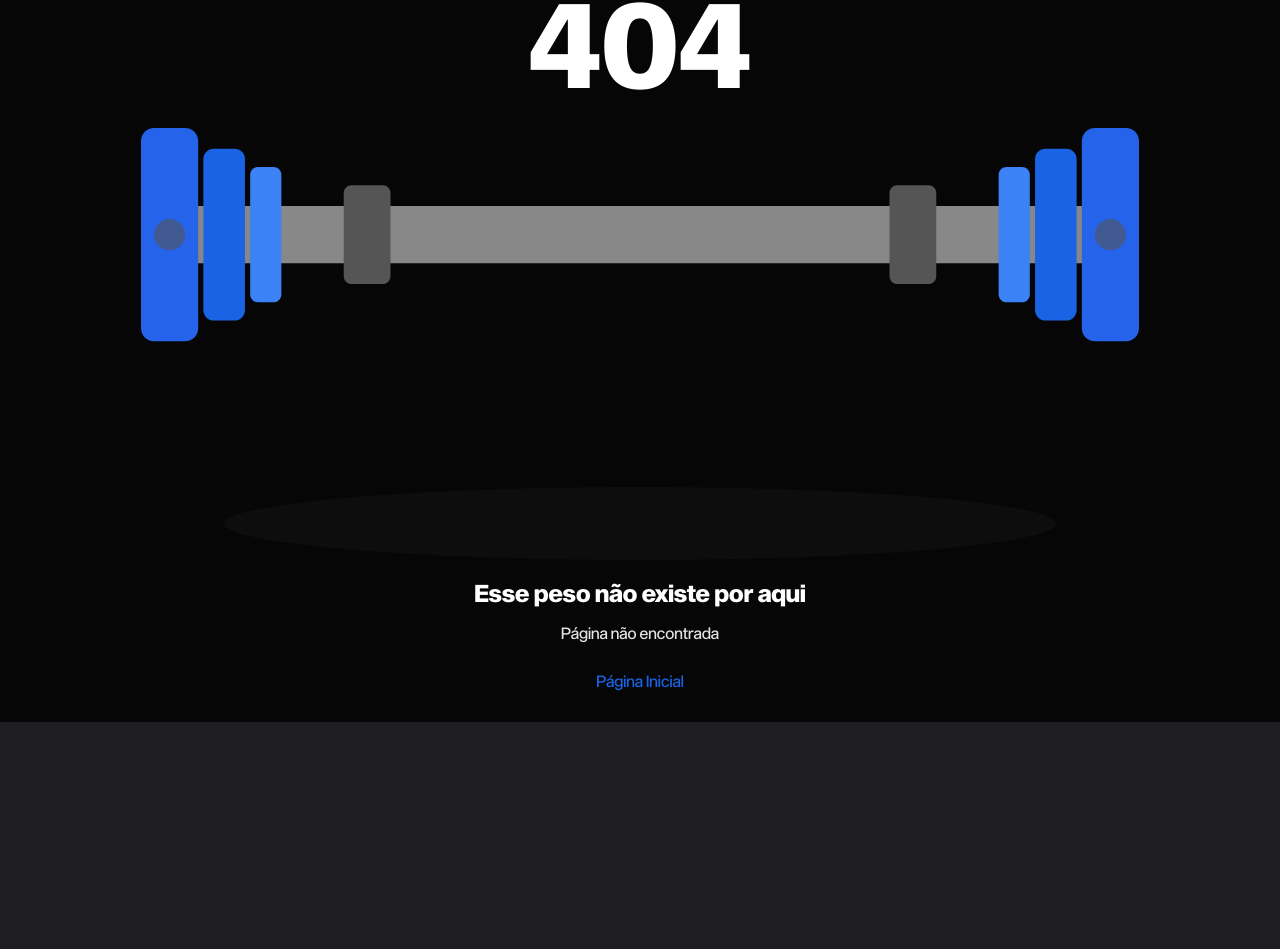
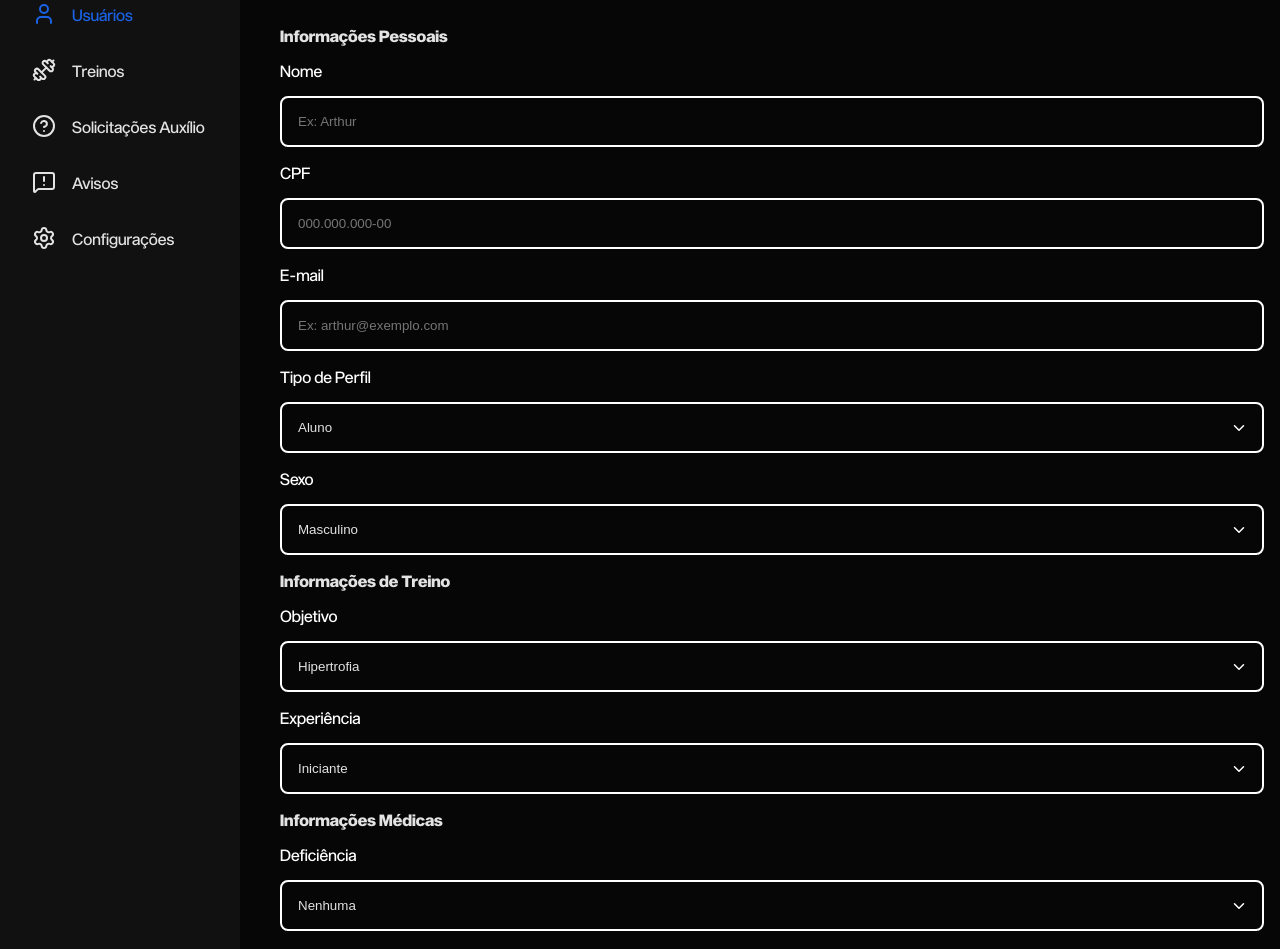
Before and after one commit to PI-CCOMP/impacto-gym, a React (Vite) app: page /dashboard/usuarios/criar in a window 1280 px wide. Before the commit this address had no page. Shown: the part 78-1027 px from the top of the page. Before the commit the page ends 800 px from the top, so only its background shows below. Built offline with nearby package versions, Linux system fonts and the light colour scheme.

Commit message:
feat: dashboardcreateuser page

```diff
--- /dev/null
+++ b/src/pages/Dashboard/DashboardCreateUser.tsx
@@ -0,0 +1,259 @@
+import { useState } from "react";
+import { useNavigate } from "react-router-dom";
+
+import { Container } from "../../components/Container";
+import { DashboardGrid } from "../../components/DashboardGrid";
+import { PageHeader } from "../../components/PageHeader";
+import { SideMenu } from "../../components/SideMenu";
+import { Input } from "../../components/Input/input";
+import { Select } from "../../components/Select";
+import { FileUpload } from "../../components/FileUpload";
+import { Button } from "../../components/Button";
+
+import {
+  validateName,
+  validateEmail,
+  validateCPF,
+  formatCPF,
+} from "../../validators";
+
+export function DashboardCreateUser() {
+  const navigate = useNavigate();
+
+  const [name, setName] = useState("");
+  const [cpf, setCpf] = useState("");
+  const [email, setEmail] = useState("");
+  const [gender, setGender] = useState("Masculino");
+  const [profile, setProfile] = useState("Aluno");
+  const [goal, setGoal] = useState("Hipertrofia");
+  const [experience, setExperience] = useState("Iniciante");
+  const [disability, setDisability] = useState("Nenhuma");
+  const [medicalRestriction, setMedicalRestriction] = useState("Nenhuma");
+  const [medicalReportFile, setMedicalReportFile] = useState<File | null>(null);
+  const [errors, setErrors] = useState<Record<string, string>>({});
+  const [submitAttempted, setSubmitAttempted] = useState(false);
+
+  const isAluno = profile === "Aluno";
+
+  function validate() {
+    const newErrors: Record<string, string> = {};
+    const nameError = validateName(name);
+    const cpfError = validateCPF(cpf);
+    const emailError = validateEmail(email);
+    if (nameError) newErrors.name = nameError;
+    if (cpfError) newErrors.cpf = cpfError;
+    if (emailError) newErrors.email = emailError;
+    return newErrors;
+  }
+
+  function handleSubmit(e: React.FormEvent) {
+    e.preventDefault();
+    setSubmitAttempted(true);
+    const newErrors = validate();
+    if (Object.keys(newErrors).length > 0) {
+      setErrors(newErrors);
+      return;
+    }
+    // Em produção: await api.post('/users', { ... })
+    console.log("Criar usuário", {
+      name,
+      cpf,
+      email,
+      gender,
+      profile,
+      ...(isAluno && {
+        goal,
+        experience,
+        disability,
+        medicalRestriction,
+        medicalReportFile,
+      }),
+    });
+    navigate(-1);
+  }
+
+  return (
+    <DashboardGrid>
+      <SideMenu />
+      <Container>
+        <PageHeader onBack={() => navigate(-1)}>Criar Usuário</PageHeader>
+
+        <form onSubmit={handleSubmit}>
+          <b>Informações Pessoais</b>
+
+          <Input
+            type="text"
+            labelText="Nome"
+            placeholder="Ex: Arthur"
+            name="name"
+            id="name"
+            value={name}
+            onChange={(e) => {
+              setName(e.target.value);
+              if (submitAttempted)
+                setErrors((prev) => ({
+                  ...prev,
+                  name: validateName(e.target.value),
+                }));
+            }}
+            errorMessage={submitAttempted ? errors.name : undefined}
+          />
+
+          <Input
+            type="text"
+            labelText="CPF"
+            placeholder="000.000.000-00"
+            name="cpf"
+            id="cpf"
+            value={cpf}
+            onChange={(e) => {
+              const formatted = formatCPF(e.target.value);
+              setCpf(formatted);
+              if (submitAttempted)
+                setErrors((prev) => ({ ...prev, cpf: validateCPF(formatted) }));
+            }}
+            errorMessage={submitAttempted ? errors.cpf : undefined}
+          />
+
+          <Input
+            type="email"
+            labelText="E-mail"
+            placeholder="Ex: arthur@exemplo.com"
+            name="email"
+            id="email"
+            value={email}
+            onChange={(e) => {
+              setEmail(e.target.value);
+              if (submitAttempted)
+                setErrors((prev) => ({
+                  ...prev,
+                  email: validateEmail(e.target.value),
+                }));
+            }}
+            errorMessage={submitAttempted ? errors.email : undefined}
+          />
+
+          <Select
+            id="profile"
+            labelText="Tipo de Perfil"
+            value={profile}
+            onChange={setProfile}
+            options={[
+              { value: "Aluno", label: "Aluno" },
+              { value: "Instrutor", label: "Instrutor" },
+              { value: "Recepcionista", label: "Recepcionista" },
+              { value: "Administrador", label: "Administrador" },
+            ]}
+          />
+
+          <Select
+            id="gender"
+            labelText="Sexo"
+            value={gender}
+            onChange={setGender}
+            options={[
+              { value: "Masculino", label: "Masculino" },
+              { value: "Feminino", label: "Feminino" },
+              { value: "Outro", label: "Outro" },
+            ]}
+          />
+
+          {isAluno && (
+            <>
+              <b>Informações de Treino</b>
+              <Select
+                id="goal"
+                labelText="Objetivo"
+                value={goal}
+                onChange={setGoal}
+                options={[
+                  { value: "Hipertrofia", label: "Hipertrofia" },
+                  { value: "Emagrecimento", label: "Emagrecimento" },
+                  { value: "Condicionamento", label: "Condicionamento" },
+                  { value: "Força", label: "Força" },
+                  {
+                    value: "Recomendação Médica",
+                    label: "Recomendação Médica",
+                  },
+                ]}
+              />
+              <Select
+                id="experience"
+                labelText="Experiência"
+                value={experience}
+                onChange={setExperience}
+                options={[
+                  { value: "Iniciante", label: "Iniciante" },
+                  { value: "Intermediário", label: "Intermediário" },
+                  { value: "Avançado", label: "Avançado" },
+                ]}
+              />
+            </>
+          )}
+
+          {isAluno && (
+            <>
+              <b>Informações Médicas</b>
+              <Select
+                id="disability"
+                labelText="Deficiência"
+                value={disability}
+                onChange={setDisability}
+                options={[
+                  { value: "Nenhuma", label: "Nenhuma" },
+                  { value: "Visual", label: "Visual" },
+                  { value: "Auditiva", label: "Auditiva" },
+                  { value: "Motora", label: "Motora" },
+                  { value: "Intelectual", label: "Intelectual" },
+                  { value: "Múltipla", label: "Múltipla" },
+                  { value: "Outra", label: "Outra" },
+                ]}
+              />
+              <Select
+                id="medicalRestriction"
+                labelText="Restrição Médica"
+                value={medicalRestriction}
+                onChange={setMedicalRestriction}
+                options={[
+                  { value: "Nenhuma", label: "Nenhuma" },
+                  {
+                    value: "Problemas cardíacos",
+                    label: "Problemas cardíacos",
+                  },
+                  {
+                    value: "Dores no peito",
+                    label:
+                      "Dores no peito durante esforço físico ou em repouso",
+                  },
+                  {
+                    value: "Tontura ou desmaios",
+                    label: "Tontura ou desmaios",
+                  },
+                  {
+                    value: "Problemas ósseos",
+                    label: "Problemas ósseos ou articulares",
+                  },
+                  {
+                    value: "Medicamentos",
+                    label: "Uso contínuo de medicamentos",
+                  },
+                  { value: "Cirurgias recentes", label: "Cirurgias recentes" },
+                  { value: "Outra", label: "Outra" },
+                ]}
+              />
+              <FileUpload
+                id="medicalReport"
+                onFileChange={setMedicalReportFile}
+              >
+                Coloque seu documento ou laudo médico liberando a prática de
+                atividades físicas
+              </FileUpload>
+            </>
+          )}
+
+          <Button type="submit">Criar Usuário</Button>
+        </form>
+      </Container>
+    </DashboardGrid>
+  );
+}
--- a/src/pages/Dashboard/DashboardUsers.tsx
+++ b/src/pages/Dashboard/DashboardUsers.tsx
@@ -8,6 +8,7 @@ import {
   Check,
   X,
   FileText,
+  Plus,
 } from "lucide-react";
 
 import { DashboardGrid } from "../../components/DashboardGrid";
@@ -125,7 +126,10 @@ export function DashboardUsers() {
     <DashboardGrid>
       <SideMenu />
       <Container>
-        <h1>Usuários</h1>
+        <DashboardRow variant="sideBySide">
+          <h1>Usuários</h1>
+          <ActionButton icon={<Plus size={16} />} />
+        </DashboardRow>
 
         <DashboardRow>
           <Input
--- a/src/routes/index.tsx
+++ b/src/routes/index.tsx
@@ -30,6 +30,7 @@ import { DashboardMFAVerification } from "../pages/Dashboard/DashboardMFAVerifia
 import { DashboardUsers } from "../pages/Dashboard/DashboardUsers";
 import { DashboardUser } from "../pages/Dashboard/DashboardUser";
 import { DashboardEditUser } from "../pages/Dashboard/DashboardEditUser";
+import { DashboardCreateUser } from "../pages/Dashboard/DashboardCreateUser";
 import { DashboardTraining } from "../pages/Dashboard/DashboardTraining";
 import { DashboardTrainingDetail } from "../pages/Dashboard/DashboardTrainingDetail";
 import { DashboardEditTraining } from "../pages/Dashboard/DashboardEditTraining";
@@ -81,6 +82,10 @@ export function AppRoutes() {
         <Route path="/dashboard/usuarios" element={<DashboardUsers />} />
         <Route path="/dashboard/usuario/:id" element={<DashboardUser />} />
         <Route
+          path="/dashboard/usuarios/criar"
+          element={<DashboardCreateUser />}
+        />
+        <Route
           path="/dashboard/usuario/:id/editar"
           element={<DashboardEditUser />}
         />
```
